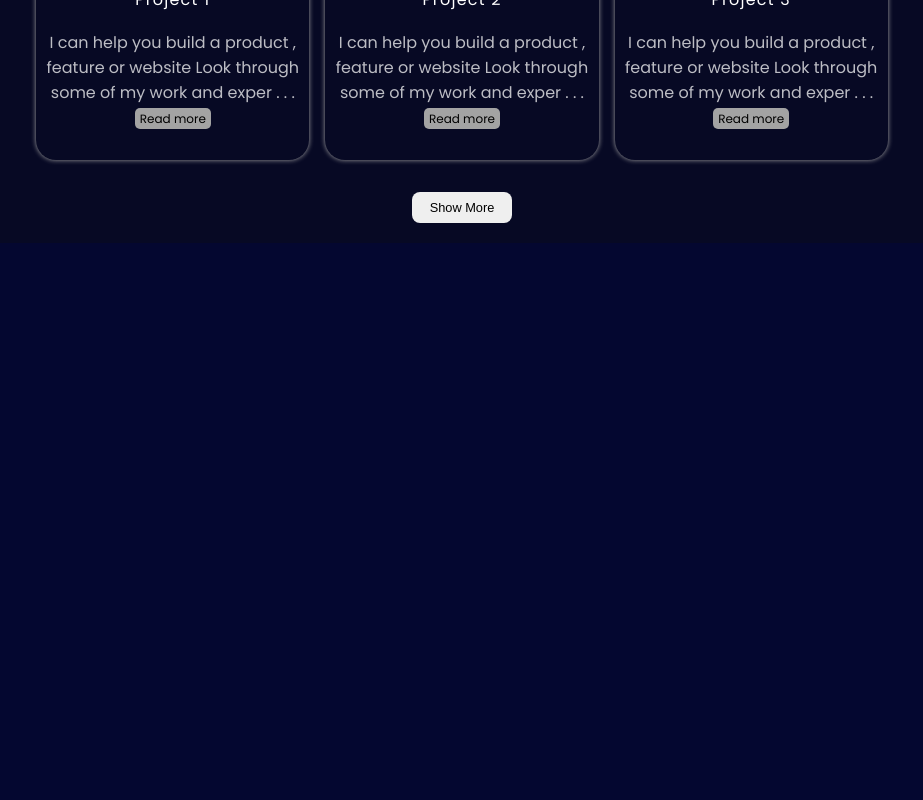
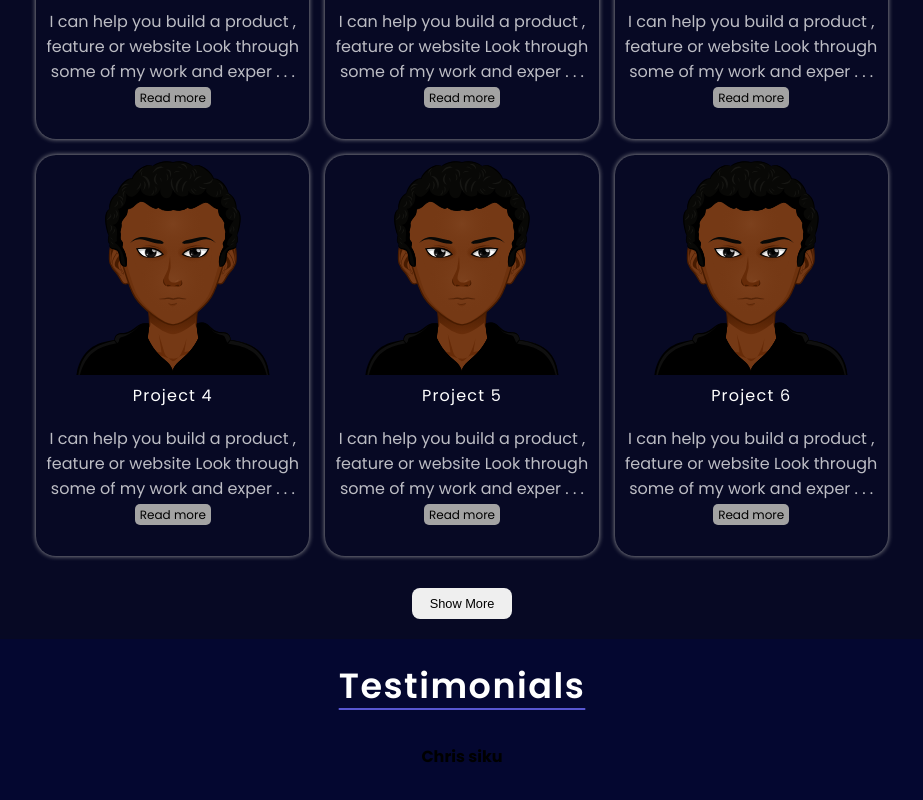
Before and after one commit to Chrissiku/my-portfolio, a React (Create React App) app: page / in a window 1280 px wide. Shown: the part 1894-2694 px from the top of the page, without its empty margins (178-1101 px from the left). Before the commit the page ends 2137 px from the top, so only its background shows below. Built offline with nearby package versions, Linux system fonts and the light colour scheme.

Commit message:
Finalize Works section

```diff
--- a/package.json
+++ b/package.json
@@ -12,7 +12,9 @@
     "react-icons-kit": "^2.0.0",
     "react-router-dom": "^6.3.0",
     "react-scripts": "5.0.1",
+    "react-slick": "^0.29.0",
     "react-tsparticles": "^2.1.4",
+    "slick-carousel": "^1.8.1",
     "uuid": "^8.3.2",
     "web-vitals": "^2.1.4"
   },
--- a/src/App.css
+++ b/src/App.css
@@ -190,7 +190,7 @@ section.about {
 }
 
 .title {
-  font-size: 40px;
+  font-size: 35px;
   font-weight: 600;
   letter-spacing: 1.5px;
   color: var(--text-white);
@@ -358,6 +358,15 @@ section.work .works-list .single-work p .read-more:hover {
   background-color: #fff;
 }
 
+section.testimonial{
+  display: flex;
+  flex-direction: column;
+  justify-content: flex-start;
+  align-items: center;
+  gap: 2rem;
+  padding: 20px;
+}
+
 @media screen and (min-width: 768px) {
   /* Header */
 
--- a/src/App.js
+++ b/src/App.js
@@ -3,6 +3,7 @@ import "./App.css";
 import Header from "./Components/Header/Header";
 import Home from "./Components/Home/Home";
 import Work from "./Components/Work/Work";
+import Testimonial from "./Components/Testimonial/Testimonials";
 
 const App = () => {
   return (
@@ -11,6 +12,7 @@ const App = () => {
       <Home />
       <About />
       <Work />
+      <Testimonial />
     </div>
   );
 };
--- /dev/null
+++ b/src/Components/Testimonial/Testimonials.js
@@ -0,0 +1,18 @@
+import React from "react";
+
+const Testimonial = () => {
+  return (
+    <>
+      <section className="testimonial">
+        <h2 className="title">Testimonials</h2>
+        <div className="testimony-cards">
+          <div className="single-testimony">
+            <h4>Chris siku</h4>
+          </div>
+        </div>
+      </section>
+    </>
+  );
+};
+
+export default Testimonial;
--- a/src/Components/Work/Work.js
+++ b/src/Components/Work/Work.js
@@ -3,14 +3,14 @@ import work_img from "../../Images/face_co.svg";
 import works from "./WorkData";
 
 const Work = () => {
-  const [visible, setVisible] = useState(3);
+  const [visible, setVisible] = useState(6);
 
   const showMore = () => {
-    setVisible((prev) => prev + works.length - 3);
+    setVisible((prev) => prev + works.length - 6);
   };
 
   const showLess = () => {
-    setVisible((prev) => (prev = 3));
+    setVisible((prev) => (prev = 6));
   };
 
   const LoadMore = () => {
```
Also changed, not shown: 1 other file (tests, documents, lock files or other folders).
